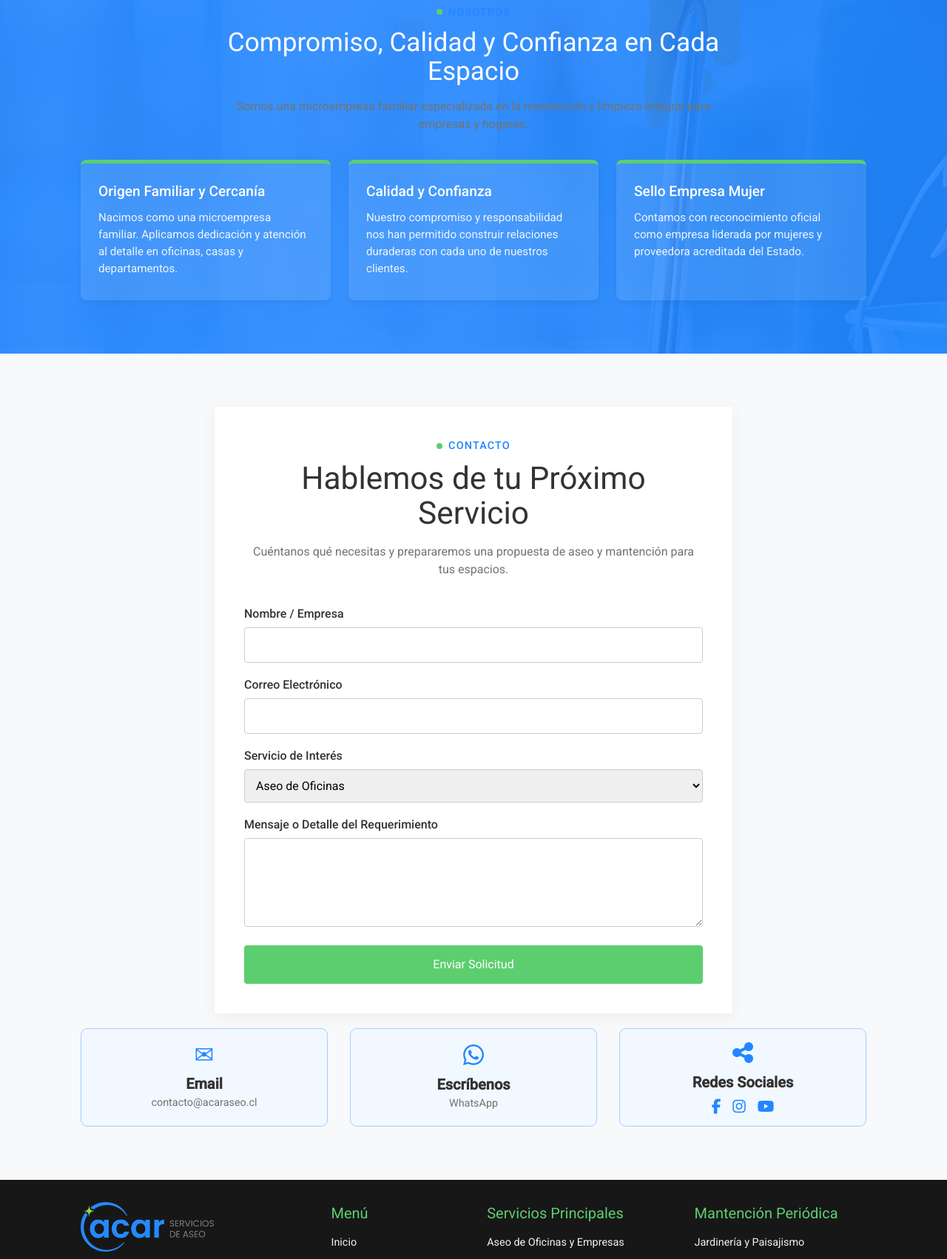
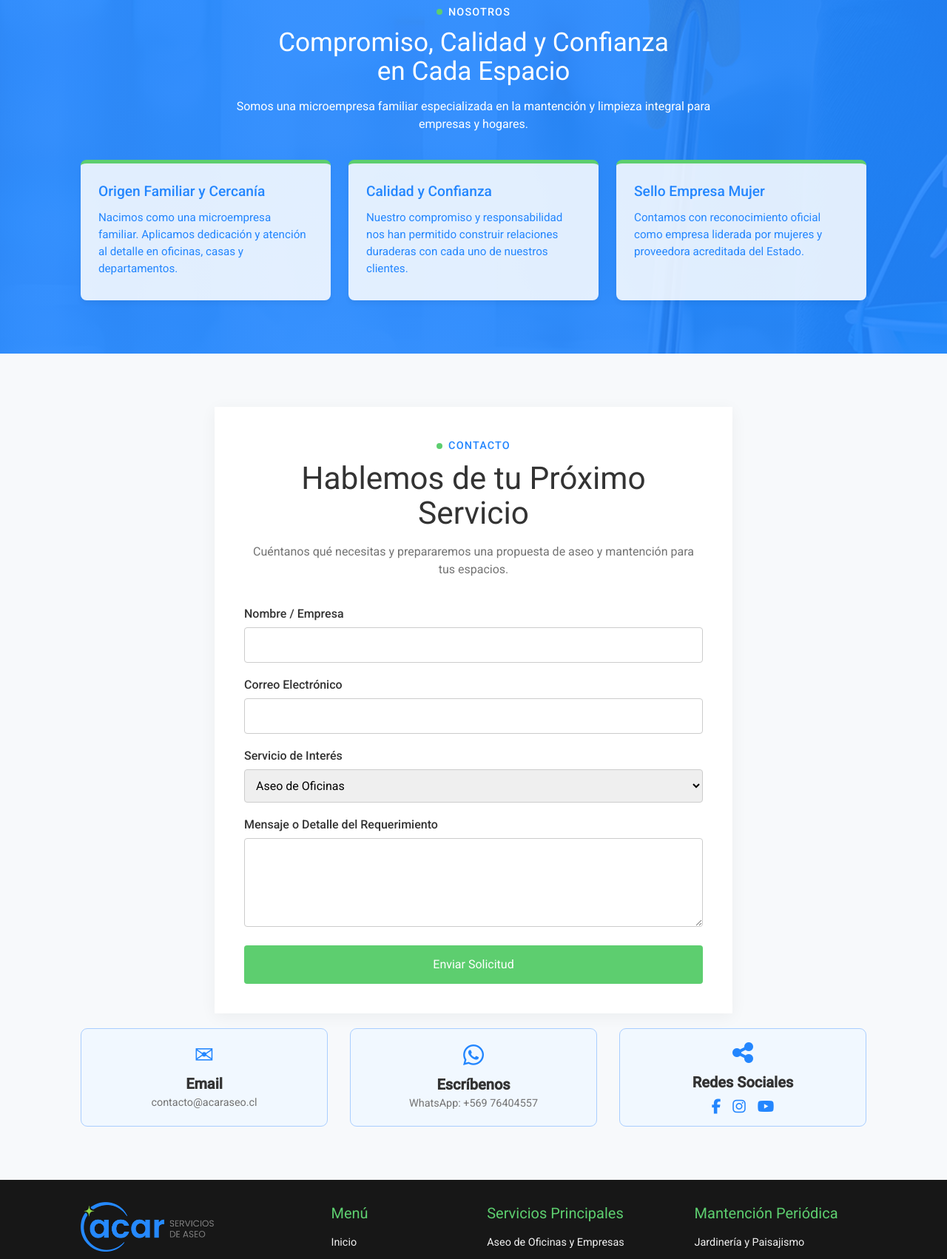
Before and after one commit to arielruiz1504-cloud/Acar-Web, a plain HTML site: page index.html in a window 1280 px wide. Shown: the part 1174-2876 px from the top of the page at 74% size. Drawn offline with Linux system fonts and the light colour scheme.

Commit message:
Mejora en estilos en sección Nosotros.

```diff
--- a/assets/css/styles.css
+++ b/assets/css/styles.css
@@ -43,6 +43,10 @@ a { color: inherit; }
 .card-horizontal { min-height: 190px; display: flex; align-items: flex-start; padding: 24px; border-top: 5px solid var(--green); border-radius: 8px; background: rgba(255, 255, 255, .1); box-shadow: 0 4px 6px rgba(0, 0, 0, .05); }
 .card-content h3 { margin: 0 0 10px; color: var(--white); font-size: 1.2rem; font-weight: 500; }
 .card-content p { margin: 0; color: rgba(255, 255, 255, .9); font-size: .95rem; line-height: 1.5; }
+.why-us .section-tag, .why-us .section-header p { color: var(--white); }
+.why-us .card-horizontal { background: rgba(255, 255, 255, .86); }
+.why-us .card-content h3 { color: var(--blue); }
+.why-us .card-content p { color: var(--blue); }
 
 .services, .why-us, .contact { padding-block: 72px; }
 .services h2, .why-us h2, .contact h2 { margin: 0 0 16px; font-weight: 400; }
--- a/index.html
+++ b/index.html
@@ -72,7 +72,7 @@
                 <div class="container">
                     <div class="section-header">
                         <span class="section-tag"><span class="dot-amber"></span>Nosotros</span>
-                        <h2 id="about-title">Compromiso, Calidad y Confianza en Cada Espacio</h2>
+                        <h2 id="about-title">Compromiso, Calidad y Confianza <br /> en Cada Espacio</h2>
                         <p>Somos una microempresa familiar especializada en la mantención y limpieza integral para empresas y hogares.</p>
                     </div>
                     <div class="cards-container">
@@ -123,7 +123,7 @@
                 <a class="contact-card" href="https://wa.me/5696404557" target="_blank" rel="noopener noreferrer">
                     <span class="contact-card-icon" aria-hidden="true"><i class="fa-brands fa-whatsapp"></i></span>
                     <span class="contact-card-label">Escríbenos</span>
-                    <span class="contact-card-value">WhatsApp</span>
+                    <span class="contact-card-value">WhatsApp: +569 76404557</span>
                 </a>
                 <div class="contact-card social-card">
                     <span class="contact-card-icon" aria-hidden="true"><i class="fa-solid fa-share-nodes"></i></span>
```
